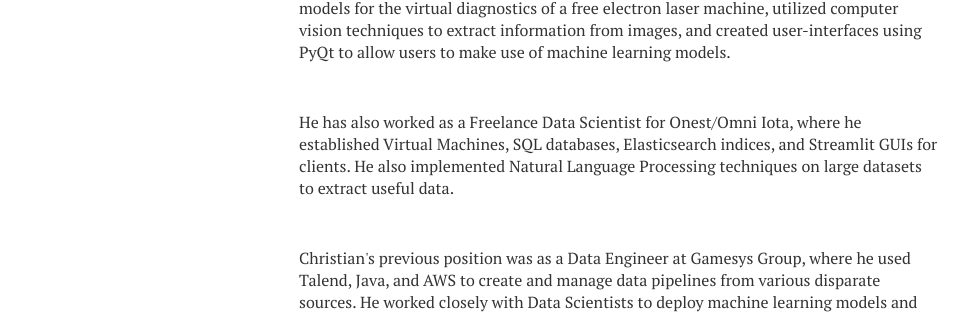
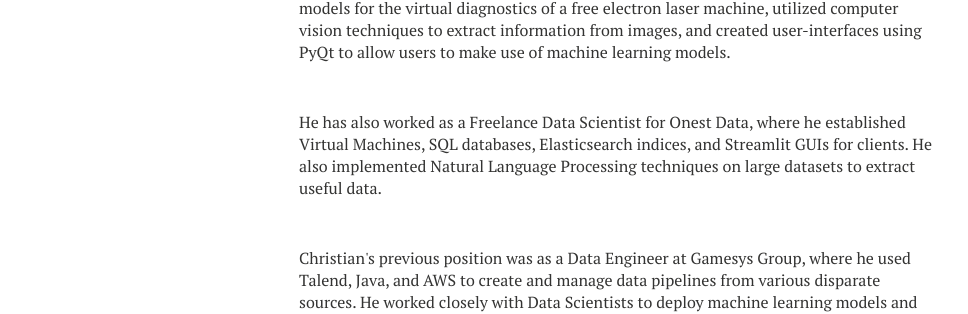
Before and after one commit to cgre23/cgre23.github.io, a Jekyll site: the page built from cv.md, in a window 1280 px wide. Shown: the part 476-790 px from the top of the page, without its empty margins (21-989 px from the left). Built offline with Jekyll 4.4.1, drawn with Linux system fonts in a browser that asks for light colours; nearby versions of some CDN libraries.

Commit message:
Update cv.html

```diff
--- a/_layouts/cv.html
+++ b/_layouts/cv.html
@@ -52,7 +52,7 @@
     <br>
     <p>Christian's professional experience includes working at Deutsches Elektronen-Synchrotron DESY as a Postdoctoral Researcher, where he applied machine learning models for the virtual diagnostics of a free electron laser machine, utilized computer vision techniques to extract information from images, and created user-interfaces using PyQt to allow users to make use of machine learning models.</p>
     <br>
-    <p>He has also worked as a Freelance Data Scientist for Onest/Omni Iota, where he established Virtual Machines, SQL databases, Elasticsearch indices, and Streamlit GUIs for clients. He also implemented Natural Language Processing techniques on large datasets to extract useful data.</p>
+    <p>He has also worked as a Freelance Data Scientist for Onest Data, where he established Virtual Machines, SQL databases, Elasticsearch indices, and Streamlit GUIs for clients. He also implemented Natural Language Processing techniques on large datasets to extract useful data.</p>
     <br>
     <p>Christian's previous position was as a Data Engineer at Gamesys Group, where he used Talend, Java, and AWS to create and manage data pipelines from various disparate sources. He worked closely with Data Scientists to deploy machine learning models and productionized a service that automatically publishes alerts based on Anti-Money Laundering rules.</p>
     <br>
```
